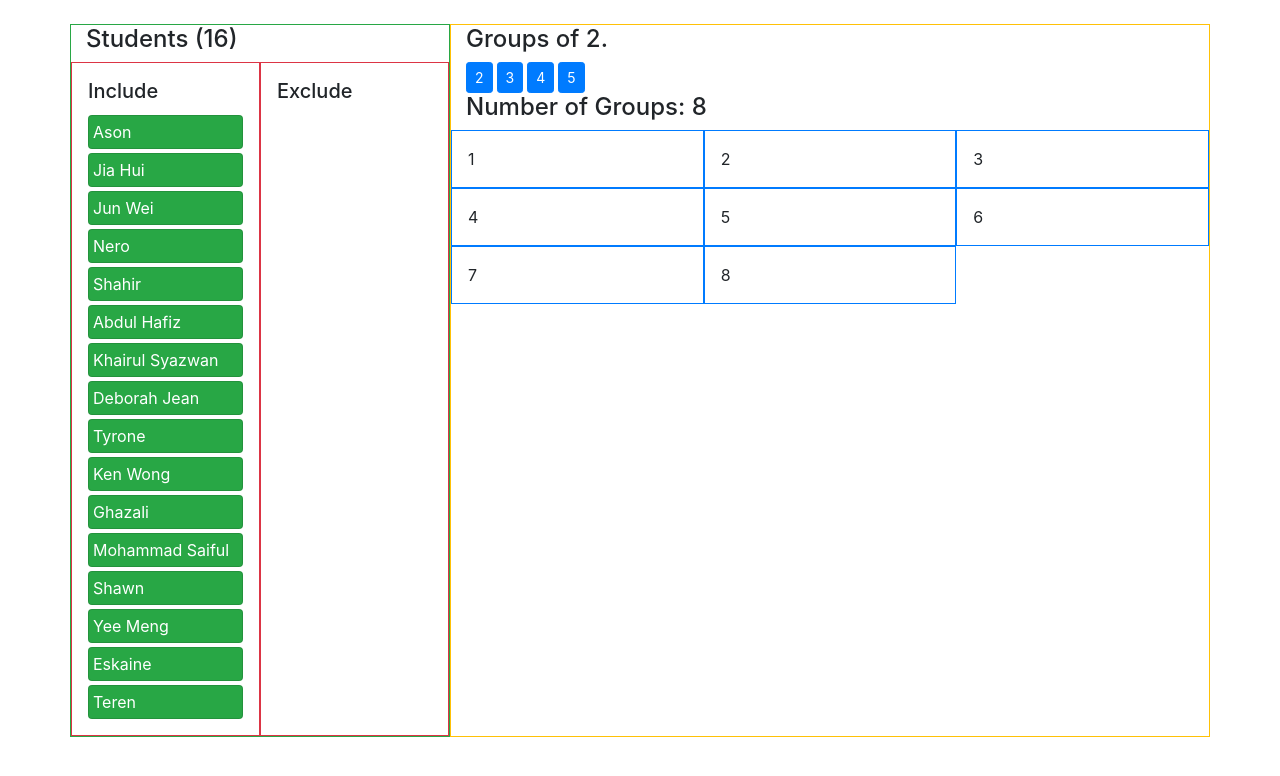
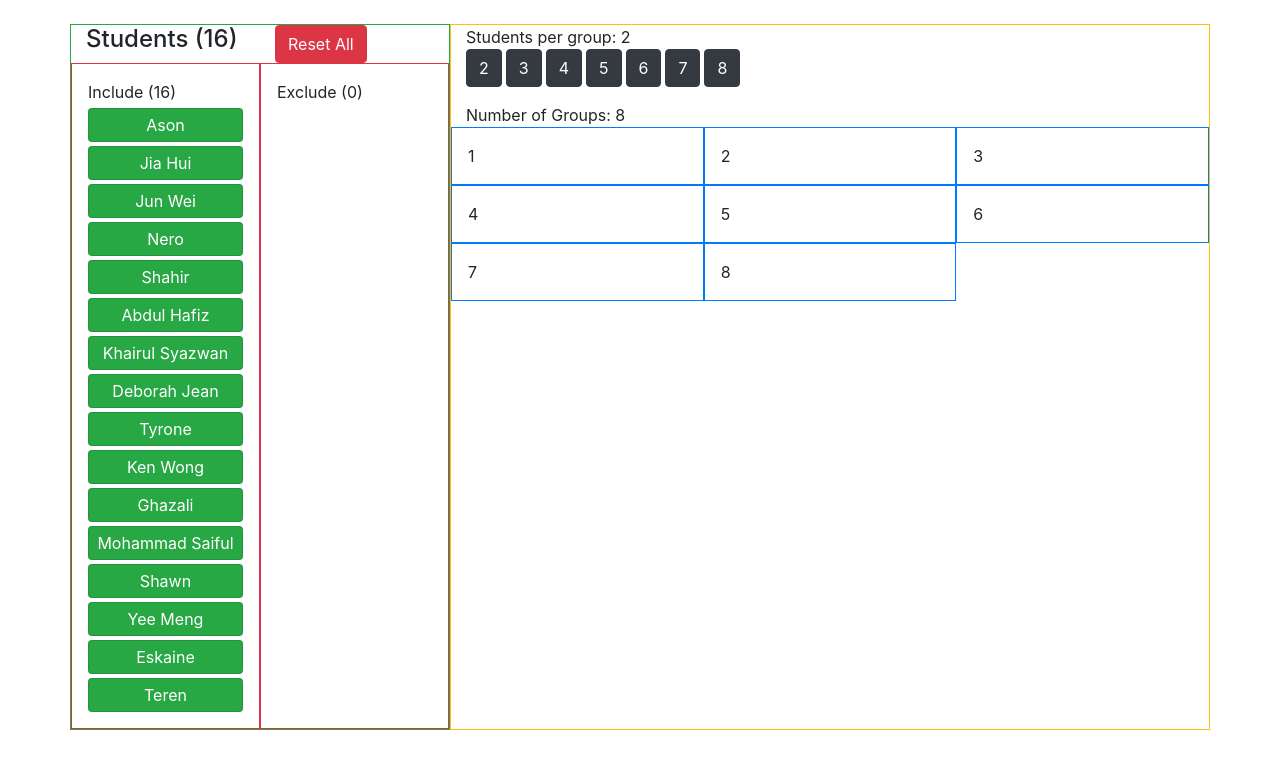
Before and after one commit to siu-sing/regroup, a React (Create React App) app: page / in a window 1280 px wide. Shown: the top 776 px of the page. Built offline with nearby package versions, Linux system fonts and the light colour scheme.

Commit message:
added states for incl/excl lists

```diff
--- a/src/App.js
+++ b/src/App.js
@@ -1,62 +1,117 @@
 import React, { useState, useEffect } from 'react';
 import './App.css';
 import 'bootstrap/dist/css/bootstrap.min.css';
-import { Button, Col, Container, Row } from 'react-bootstrap';
+import { Button, Col, Container, Row, ButtonGroup, ToggleButton } from 'react-bootstrap';
 import nameList from './sei25'
 import NameButton from './NameButton';
 import GroupArea from './GroupArea';
 
 function App() {
-    // console.log(nameList)
-    let numStudents = nameList.length;
+
+    //Display Names
+    const [numStudents, setNumStudents] = useState(nameList.length)
     let nameDisplay = (
-        nameList.map((n,idx) => (
+        nameList.map((n, idx) => (
             <NameButton
                 id={idx}
                 name={n}
             />
         ))
     )
+    const [radioValue, setRadioValue] = useState(0);
+    //Display GroupsOf Button
+    const groupsOfButtonDisplay = (
 
-    let groupsOfButtonDisplay = (
-        [...Array(4).keys()].map(i => (
-            <Button size="sm" className="mr-1" onClick={() => setGroupsOf(i + 2)}>{i + 2}</Button>
+        [...Array(Math.floor(numStudents / 2) - 1).keys()].map(i => (
+            <Button
+                key={i}
+                variant="dark"
+                onClick={() => setGroupsOf(i + 2)}
+                className="mr-1"
+            >
+                {i + 2}
+            </Button>
         ))
+
     )
 
     const [numGroups, setNumGroups] = useState(0);
     const [groupsOf, setGroupsOf] = useState(2);
 
+    //Display Group Area
     let groupDisplay = (
         [...Array(numGroups).keys()].map(g => (
             <GroupArea groupNo={g + 1} />
         ))
     )
 
-    //Given groupsofn, generate num groups
+    //Helper Function to get Number of Groups
     let getNumGroups = (n) => {
         let numGroups = Math.floor(numStudents / n);
         console.log(numGroups)
         return numGroups
     }
 
+    //Update number of groups given change in set groupsof
     useEffect(() => {
         setNumGroups(getNumGroups(groupsOf))
     }
         , [groupsOf])
 
+    const [incList, setIncList] = useState([...nameList]);
+    const [exList, setExList] = useState([]);
 
-    const dropHome = (e) => {
+    //Drag and Drop functions
+    const dropInclude = (e) => {
         e.preventDefault();
         const card_id = e.dataTransfer.getData('card_id');
         const card = document.getElementById(card_id);
         // card.style.display = 'block';
         e.target.appendChild(card)
+
+        //Remove from exclude list if found, add to includelist
+        let name = card.innerHTML;
+        if (exList.includes(name)) {
+            let tmpList = exList;
+            tmpList.splice(tmpList.indexOf(name), 1);
+            setExList(tmpList);
+        }
+        if (!incList.includes(name)){
+            setIncList(incList.concat([name]))
+        }
+    }
+
+    //Drag and Drop functions
+    const dropExclude = (e) => {
+        e.preventDefault();
+        const card_id = e.dataTransfer.getData('card_id');
+        const card = document.getElementById(card_id);
+        // card.style.display = 'block';
+        e.target.appendChild(card)
+
+        //Remove From Include List if found Insert to Exclude List
+        let name = card.innerHTML;
+        if (incList.includes(card.innerHTML)) {
+            let tmpList = incList;
+            tmpList.splice(tmpList.indexOf(name), 1);
+            setIncList(tmpList);
+        }
+        if (!exList.includes(name)){
+            setExList(exList.concat([name]))
+        }
+
     }
 
     const dragOver = e => {
         e.preventDefault();
     }
+
+    //Button to reset page
+    const refreshPage = () => {
+        window.location.reload(false);
+    }
+
+    //Given number of groups, send student
 
 
     return (
@@ -67,25 +122,28 @@ function App() {
                         <Col>
                             <h4>Students ({numStudents})</h4>
                         </Col>
+                        <Col>
+                            <Button variant="danger" onClick={refreshPage}>Reset All</Button>
+                        </Col>
                     </Row>
                     <Row>
 
                         <Col
                             className="border border-danger p-3"
-                            onDrop={dropHome}
+                            onDrop={dropInclude}
                             onDragOver={dragOver}
                         >
-                             <h5>Include</h5>
+                            Include ({incList.length})
 
                             {nameDisplay}
                         </Col>
                         <Col
                             className="border border-danger p-3"
-                            onDrop={dropHome}
+                            onDrop={dropExclude}
                             onDragOver={dragOver}
                         >
-                            <h5>Exclude</h5>
-                            {/* {nameDisplay} */}
+                            Exclude ({exList.length})
+
                         </Col>
 
                     </Row>
@@ -95,19 +153,17 @@ function App() {
                         <Col>
                             <Row>
                                 <Col>
-                                    <h4>Groups of {groupsOf}.</h4>
+                                    Students per group: {groupsOf} <br />
+
+                                    {groupsOfButtonDisplay}
+
                                 </Col>
                             </Row>
-                            <Row>
+                            <Row className="mt-3">
                                 <Col>
-                                    {groupsOfButtonDisplay}
-                                </Col>
-                            </Row>
-                            <Row>
-                                <Col>
-                                    <h4>
-                                        Number of Groups: {numGroups}
-                                    </h4>
+
+                                    Number of Groups: {numGroups}
+
                                 </Col>
                             </Row>
                         </Col>
--- a/src/NameButton.jsx
+++ b/src/NameButton.jsx
@@ -5,9 +5,7 @@ export default function NameButton(props) {
 
     const dragStart = (e) => {
         const target = e.target;
-
         e.dataTransfer.setData('card_id', target.id)
-
         setTimeout(() => {
             // target.style.display="none";
         }, 0);
@@ -21,7 +19,7 @@ export default function NameButton(props) {
         <Row>
             <Col className="">
                 <Card
-                    className="p-1 mt-1"
+                    className="p-1 mt-1 text-center"
                     // variant="success"
                     draggable="true"
                     onDragStart={dragStart}
```
